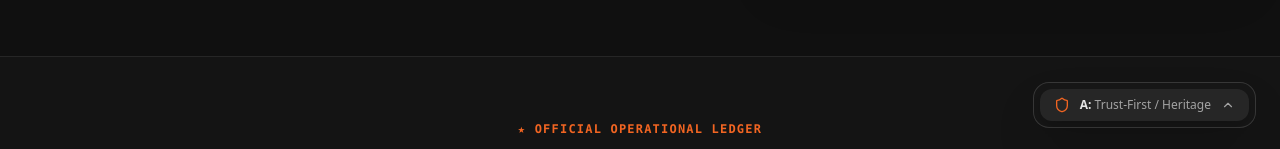
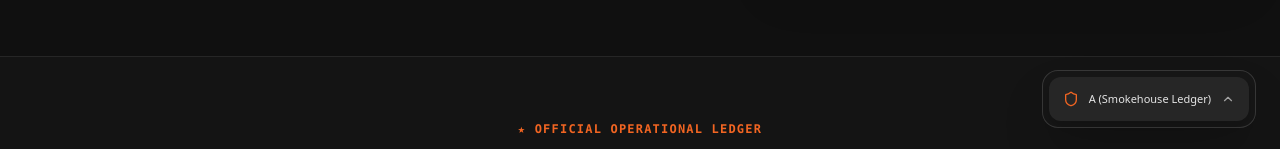
Before and after one commit to SoLoVisionLLC/rival-q-bbq-preview, a React (Vite) app: page / in a window 1280 px wide. Shown: the part 648-797 px from the top of the page. Built offline with nearby package versions, Linux system fonts and the light colour scheme.

Commit message:
feat: apply v8 dock typography

```diff
--- a/src/components/VariantSwitcher.tsx
+++ b/src/components/VariantSwitcher.tsx
@@ -12,22 +12,19 @@ export const VariantSwitcher: React.FC<VariantSwitcherProps> = ({ currentVariant
   const variants = [
     {
       id: 'a' as const,
-      label: 'Variant A: Smokehouse Ledger',
-      tag: 'Trust-First / Heritage',
+      label: 'A (Smokehouse Ledger)',
       icon: Shield,
       desc: 'Traditional slab-serif typography, split hero, weekly stop ledger & grounded community proof.'
     },
     {
       id: 'b' as const,
-      label: 'Variant B: The Smoke Drop',
-      tag: 'Conversion-First / Fast Rail',
+      label: 'B (The Smoke Drop)',
       icon: Zap,
       desc: 'Action-oriented full-bleed hero, interactive party meat calculator, quick-filter tiles & sticky booking rail.'
     },
     {
       id: 'c' as const,
-      label: 'Variant C: Rival Smoke Poster',
-      tag: 'Editorial / Artisan Series',
+      label: 'C (Rival Smoke Poster)',
       icon: Sparkles,
       desc: 'Typographic poster framing the iconic orange "Q", immersive smoke atmosphere & artisanal craft narrative.'
     },
@@ -37,25 +34,25 @@ export const VariantSwitcher: React.FC<VariantSwitcherProps> = ({ currentVariant
   const ActiveIcon = active.icon;
 
   return (
-    <div className="fixed bottom-6 right-6 z-50 print:hidden font-sans">
-      <div className="bg-neutral-900/95 backdrop-blur-md border border-neutral-700/80 rounded-2xl shadow-2xl p-1.5 transition-all text-xs">
+    <div className="preview-dock fixed bottom-6 right-6 z-50 print:hidden" data-preview-dock-version="v8">
+      <div className="bg-neutral-900/95 backdrop-blur-md border border-neutral-700/80 rounded-2xl shadow-2xl p-1.5 transition-all">
         <button
           onClick={() => setIsOpen(!isOpen)}
-          className="flex items-center gap-2.5 px-3.5 py-2 bg-neutral-800 hover:bg-neutral-750 text-white rounded-xl font-medium transition-colors shadow-lg"
+          className="flex min-h-11 items-center gap-2.5 px-3.5 py-2 bg-neutral-800 hover:bg-neutral-750 text-white rounded-xl transition-colors shadow-lg"
           title="Switch Design Variant"
         >
           <ActiveIcon className="w-4 h-4 text-rival-orange" />
-          <span className="font-bold text-neutral-200">
-            {active.id.toUpperCase()}: <span className="font-normal text-neutral-400">{active.tag}</span>
+          <span className="text-neutral-200">
+            {active.label}
           </span>
           {isOpen ? <ChevronDown className="w-3.5 h-3.5 text-neutral-400" /> : <ChevronUp className="w-3.5 h-3.5 text-neutral-400" />}
         </button>
 
         {isOpen && (
           <div className="mb-2 p-2 w-80 max-w-[90vw] bg-neutral-950 border border-neutral-800 rounded-xl space-y-1.5 shadow-2xl absolute bottom-full right-0">
-            <div className="px-2 py-1 text-[10px] uppercase font-mono tracking-widest text-neutral-400 flex items-center justify-between">
+            <div className="px-2 py-1 text-neutral-400 flex items-center justify-between">
               <span>Select Experience Variant</span>
-              <span className="text-rival-orange font-bold">Antigravity</span>
+              <span className="text-rival-orange">Antigravity</span>
             </div>
             {variants.map((v) => {
               const Icon = v.icon;
@@ -67,24 +64,24 @@ export const VariantSwitcher: React.FC<VariantSwitcherProps> = ({ currentVariant
                     onSelectVariant(v.id);
                     setIsOpen(false);
                   }}
-                  className={`w-full text-left p-2.5 rounded-lg border transition-all ${
+                  className={`w-full min-h-11 text-left p-2.5 rounded-lg border transition-all ${
                     isSelected
                       ? 'border-rival-orange bg-rival-orange/15 text-white'
                       : 'border-transparent bg-neutral-900/50 hover:bg-neutral-800 text-neutral-300'
                   }`}
                 >
                   <div className="flex items-center justify-between gap-2 mb-1">
-                    <span className="font-bold text-xs flex items-center gap-1.5">
+                    <span className="flex items-center gap-1.5">
                       <Icon className={`w-3.5 h-3.5 ${isSelected ? 'text-rival-orange' : 'text-neutral-400'}`} />
                       {v.label}
                     </span>
-                    <span className={`text-[9px] px-1.5 py-0.5 rounded font-mono uppercase ${
+                    <span className={`px-1.5 py-0.5 rounded ${
                       isSelected ? 'bg-rival-orange text-white' : 'bg-neutral-800 text-neutral-400'
                     }`}>
                       {v.id.toUpperCase()}
                     </span>
                   </div>
-                  <p className="text-[11px] text-neutral-400 leading-tight">
+                  <p className="text-neutral-400">
                     {v.desc}
                   </p>
                 </button>
--- a/src/index.css
+++ b/src/index.css
@@ -7,6 +7,21 @@
     @apply bg-rival-dark text-white antialiased selection:bg-rival-orange selection:text-white;
     font-feature-settings: "cv02", "cv03", "cv04", "cv11";
   }
+}
+
+/* Canonical preview dock v8: isolate typography from page and utility styles. */
+.preview-dock {
+  font: 500 11px/1.2 system-ui, sans-serif !important;
+}
+
+.preview-dock * {
+  font: inherit !important;
+}
+
+.preview-dock,
+.preview-dock * {
+  letter-spacing: normal !important;
+  text-transform: none !important;
 }
 
 /* Custom scrollbar */
```
